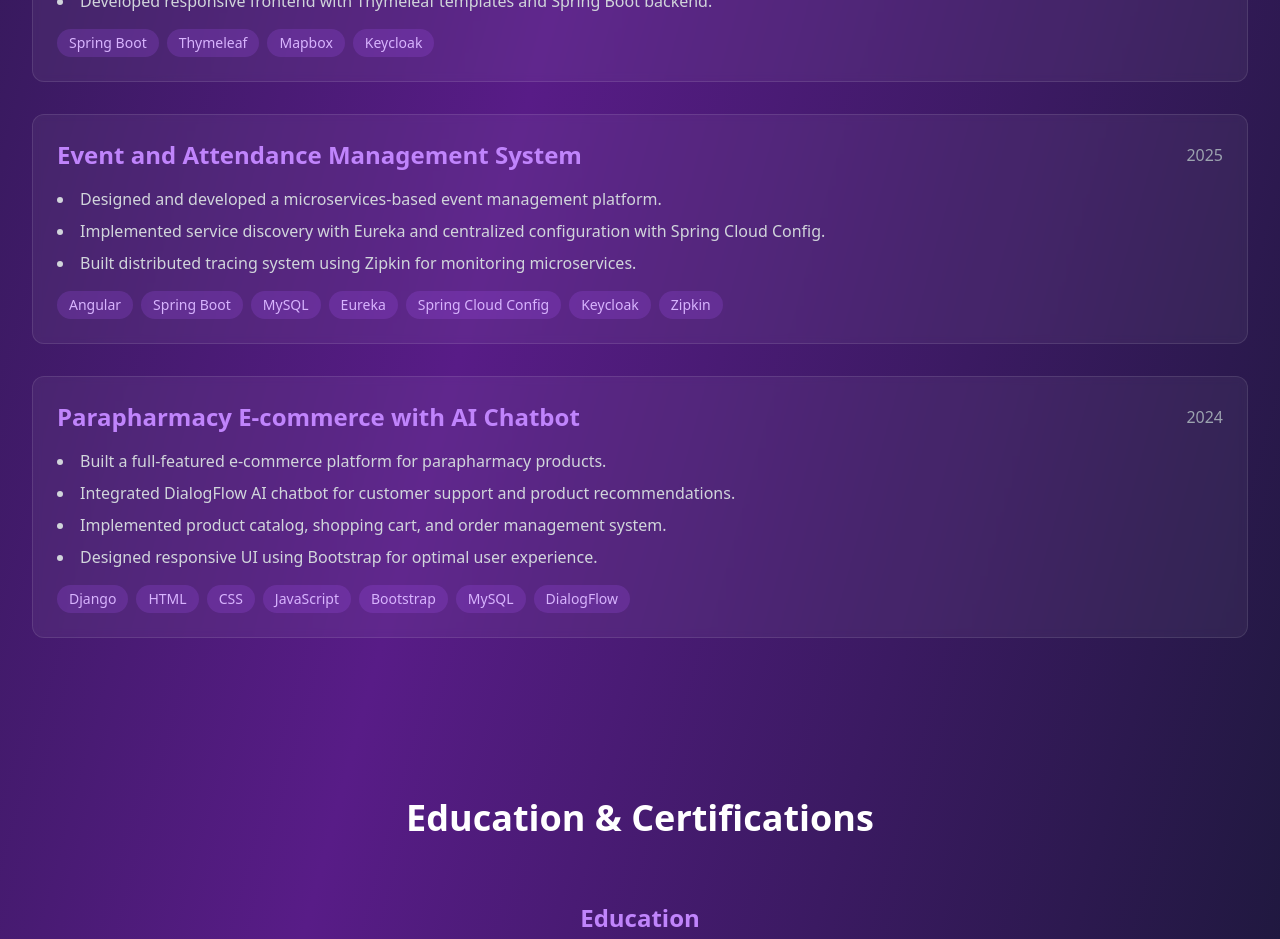
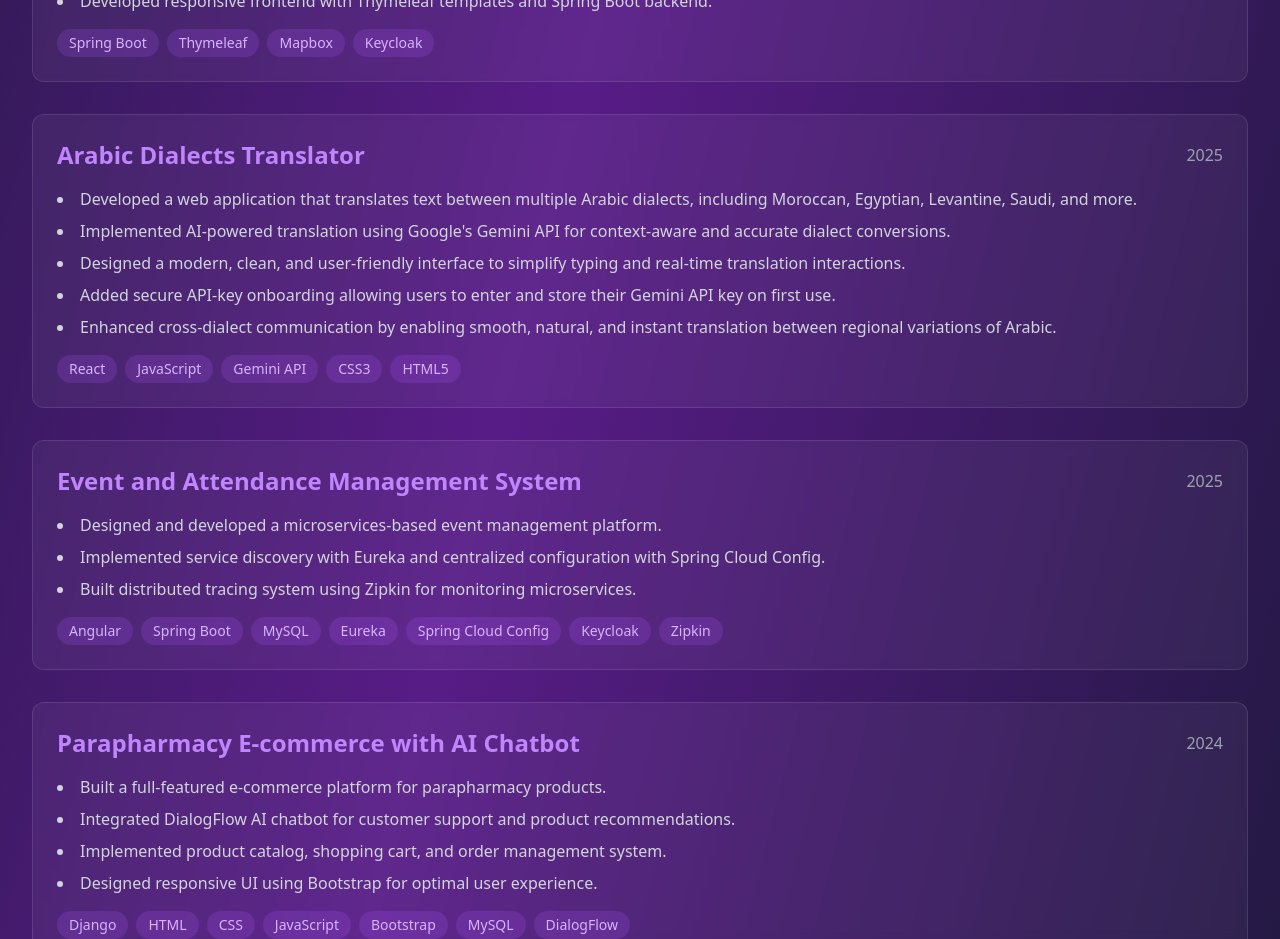
Before and after one commit to stahiomar/Omar-portfolio, a React (Create React App) app: page / in a window 1280 px wide. Shown: the part 2700-3639 px from the top of the page. Built offline with nearby package versions, Linux system fonts and the light colour scheme.

Commit message:
Added a project in my projects section

```diff
--- a/src/App.js
+++ b/src/App.js
@@ -82,6 +82,24 @@ const App = () => {
         "Developed responsive frontend with Thymeleaf templates and Spring Boot backend."
       ],
       technologies: ['Spring Boot', 'Thymeleaf', 'Mapbox', 'Keycloak']
+    },
+    {
+      title: 'Arabic Dialects Translator',
+      year: '2025',
+      description: [
+        "Developed a web application that translates text between multiple Arabic dialects, including Moroccan, Egyptian, Levantine, Saudi, and more.",
+        "Implemented AI-powered translation using Google's Gemini API for context-aware and accurate dialect conversions.",
+        "Designed a modern, clean, and user-friendly interface to simplify typing and real-time translation interactions.",
+        "Added secure API-key onboarding allowing users to enter and store their Gemini API key on first use.",
+        "Enhanced cross-dialect communication by enabling smooth, natural, and instant translation between regional variations of Arabic."
+      ],
+      technologies: [
+        'React',
+        'JavaScript',
+        'Gemini API',
+        'CSS3',
+        'HTML5'
+      ]
     },
     {
       title: 'Event and Attendance Management System',
```
